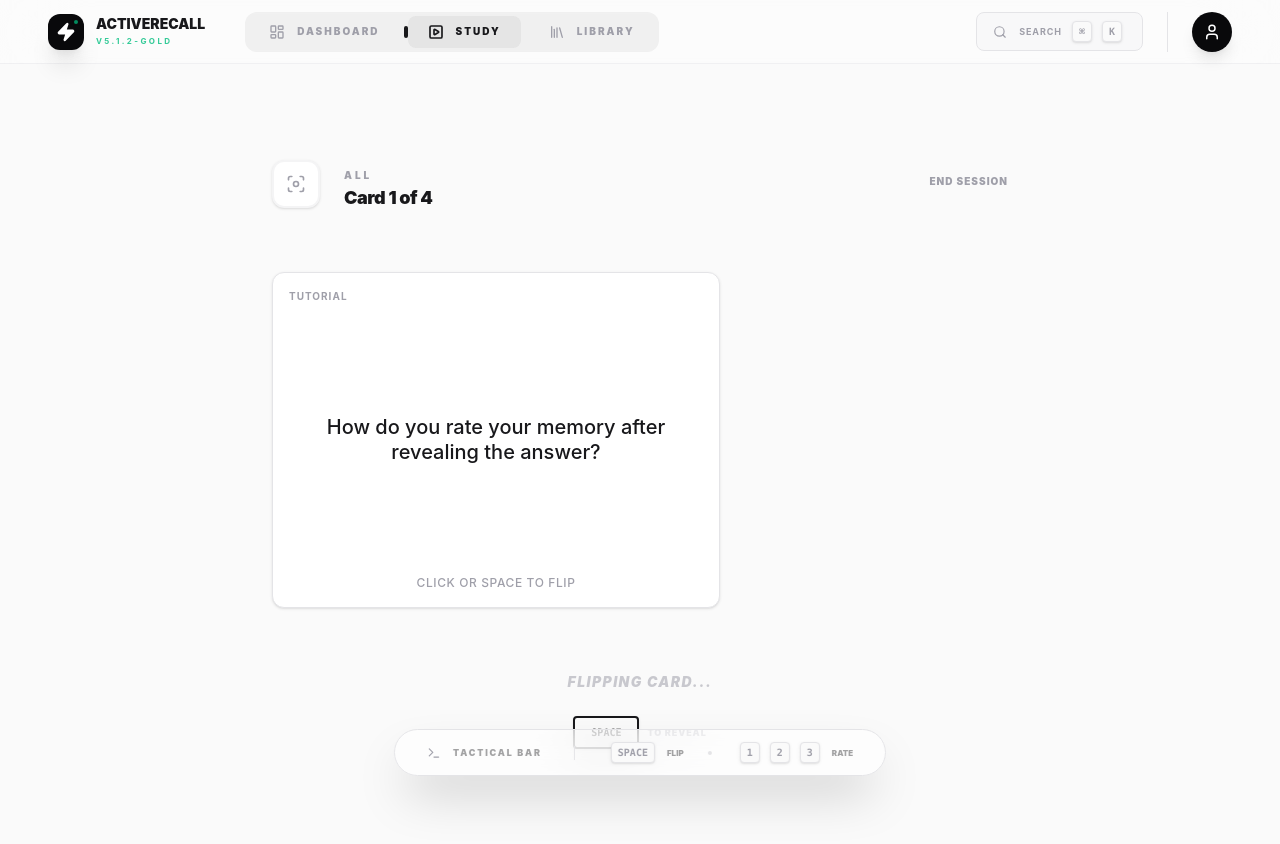
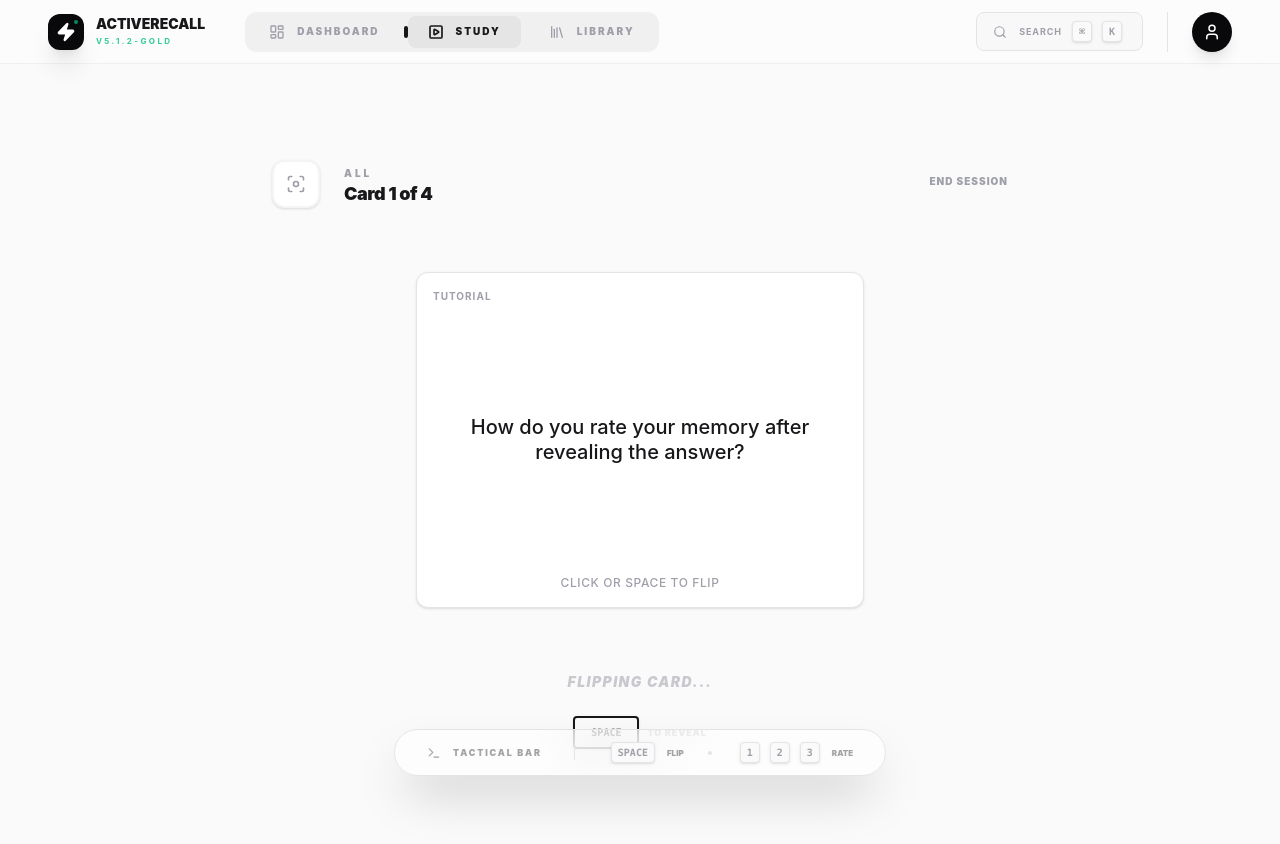
Before and after one commit to HermesEsp/ActiveRecall, a React (Vite) app: page /study in a window 1280 px wide. Both pictures are taken after a click on the button 640 px from the left and 456 px from the top of the page. Shown: the top 844 px of the page. Built offline with nearby package versions, Linux system fonts and the light colour scheme.

Commit message:
feat: introduce practice mode to study sessions to allow card review without affecting SRS mastery statistics

```diff
--- a/src/application/store/useMasteryStore.ts
+++ b/src/application/store/useMasteryStore.ts
@@ -29,7 +29,7 @@ interface MasteryState {
   addCard: (front: string, back: string, category: string, type?: FlashcardType) => void;
   updateCard: (id: string, front: string, back: string, category: string, type?: FlashcardType) => void;
   deleteCard: (id: string) => void;
-  updateMastery: (cardId: string, grade: ReviewGrade) => void;
+  updateMastery: (cardId: string, grade: ReviewGrade, isPractice?: boolean) => void;
   getStudyCards: (category?: string, forceAll?: boolean) => Flashcard[];
   getCategories: () => string[];
   migrateAll: () => void;
@@ -82,7 +82,9 @@ export const useMasteryStore = create<MasteryState>()(
           cards: state.cards.filter((card) => card.id !== id),
         }));
       },
-      updateMastery: (cardId, grade) => {
+      updateMastery: (cardId, grade, isPractice = false) => {
+        if (isPractice) return; // Reviews do not affect SRS stats or daily history
+
         const now = new Date();
         const todayStr = now.toISOString().split('T')[0];
 
--- a/src/application/store/useStudySessionStore.ts
+++ b/src/application/store/useStudySessionStore.ts
@@ -5,6 +5,7 @@ import { ReviewGrade } from '../../domain/services/SRSEngine';
 
 export interface StudySessionState {
   isActive: boolean;
+  isPractice: boolean;
   queue: string[]; // IDs of cards
   results: Record<string, ReviewGrade>;
   currentIndex: number;
@@ -12,7 +13,7 @@ export interface StudySessionState {
   startTime: number | null;
 
   // Actions
-  startSession: (cards: Flashcard[], category: string) => void;
+  startSession: (cards: Flashcard[], category: string, isPractice?: boolean) => void;
   evaluateCard: (cardId: string, grade: ReviewGrade) => void;
   endSession: () => void;
   getCurrentCardId: () => string | null;
@@ -21,16 +22,18 @@ export interface StudySessionState {
 
 export const useStudySessionStore = create<StudySessionState>()((set, get) => ({
   isActive: false,
+  isPractice: false,
   queue: [],
   results: {},
   currentIndex: 0,
   category: 'All',
   startTime: null,
 
-  startSession: (cards, category) => {
+  startSession: (cards, category, isPractice = false) => {
     const shuffledIds = shuffle(cards.map(c => c.id));
     set({
       isActive: true,
+      isPractice,
       queue: shuffledIds,
       results: {},
       currentIndex: 0,
--- a/src/presentation/components/Card.tsx
+++ b/src/presentation/components/Card.tsx
@@ -65,7 +65,7 @@ export const Card: React.FC<CardProps> = ({ card, isFlipped, onFlip, onFlipCompl
 
   return (
     <div
-      className="relative w-full max-w-md aspect-[3/4] md:aspect-[4/3] perspective-1000 cursor-pointer group"
+      className="relative w-full max-w-md mx-auto aspect-[3/4] md:aspect-[4/3] perspective-1000 cursor-pointer group"
       onClick={onFlip}
     >
       <motion.div
--- a/src/presentation/pages/StudyPage.tsx
+++ b/src/presentation/pages/StudyPage.tsx
@@ -48,15 +48,17 @@ export const StudyPage: React.FC = () => {
   const startReview = (category: string = 'All') => {
     // Try to get due cards first
     let studyCards = getStudyCards(category);
+    let isPracticeSession = false;
 
     // If no cards are due, include all cards for practice
     if (studyCards.length === 0) {
       studyCards = getStudyCards(category, true);
+      isPracticeSession = true;
     }
 
     if (studyCards.length > 0) {
       setSelectedCategory(category);
-      startSession(studyCards, category);
+      startSession(studyCards, category, isPracticeSession);
       setIsFlipped(false);
     }
   };
@@ -64,7 +66,10 @@ export const StudyPage: React.FC = () => {
   const handleNext = (grade: ReviewGrade) => {
     if (pendingNext !== null) return;
     const currentCardId = queue[currentIndex];
-    updateMastery(currentCardId, grade);
+
+    const { isPractice } = useStudySessionStore.getState();
+    updateMastery(currentCardId, grade, isPractice);
+
     evaluateCard(currentCardId, grade);
     setIsFlipped(false);
   };
@@ -124,7 +129,7 @@ export const StudyPage: React.FC = () => {
                 className="p-10 border-2 border-zinc-100 dark:border-zinc-800 rounded-xl bg-white dark:bg-zinc-900 hover:border-zinc-900 dark:hover:border-zinc-100 hover:shadow-2xl transition-all text-left group relative overflow-hidden"
               >
                 <div className="relative z-10">
-                  <div className="flex justify-between items-start mb-10"><div className="w-12 h-12 bg-zinc-50 dark:bg-zinc-800 rounded-xl flex items-center justify-center group-hover:bg-zinc-900 dark:group-hover:bg-white group-hover:text-white dark:group-hover:text-zinc-900 transition-all shadow-inner"><BookOpen size={24} /></div>{cardsDue > 0 && <span className="bg-red-500 text-white text-[9px] font-black tracking-widest px-3 py-1.5 rounded-lg shadow-lg shadow-red-500/30">{cardsDue} {t.study.due}</span>}</div>
+                  <div className="flex justify-between items-start mb-10"><div className="w-12 h-12 bg-zinc-50 dark:bg-zinc-800 rounded-xl flex items-center justify-center group-hover:bg-zinc-900 dark:group-hover:bg-white group-hover:text-white dark:group-hover:text-zinc-900 transition-all shadow-inner"><BookOpen size={24} /></div>{cardsDue > 0 ? <span className="bg-red-500 text-white text-[9px] font-black tracking-widest px-3 py-1.5 rounded-lg shadow-lg shadow-red-500/30">{cardsDue} {t.study.due}</span> : <span className="bg-zinc-100 dark:bg-zinc-800 text-zinc-400 text-[9px] font-black tracking-widest px-3 py-1.5 rounded-lg border border-zinc-200 dark:border-zinc-700">Practice</span>}</div>
                   <h3 className="text-2xl font-black text-zinc-900 dark:text-zinc-100 mb-2 tracking-tight">{cat}</h3>
                   <div className="flex items-center gap-2 text-zinc-400 group-hover:text-zinc-900 dark:group-hover:text-zinc-100 transition-colors"><span className="text-[10px] font-bold uppercase tracking-[0.2em]">{t.study.start}</span><Play size={12} fill="currentColor" /></div>
                 </div>
@@ -166,7 +171,22 @@ export const StudyPage: React.FC = () => {
   return (
     <div className="max-w-3xl mx-auto px-4 py-8 md:py-16 animate-in fade-in duration-500">
       <div className="flex items-center justify-between mb-16">
-        <div className="flex items-center gap-6"><div className="w-12 h-12 bg-white dark:bg-zinc-900 border-2 border-zinc-100 dark:border-zinc-800 rounded-xl flex items-center justify-center shadow-sm"><Focus className="text-zinc-400" size={20} /></div><div><span className="text-[10px] font-black uppercase tracking-[0.3em] text-zinc-400">{selectedCategory}</span><h4 className="text-lg font-black tracking-tight leading-none pt-1">{t.study.cardOf.replace('{current}', (currentIndex + 1).toString()).replace('{total}', queue.length.toString())}</h4></div></div>
+        <div className="flex items-center gap-6">
+          <div className="w-12 h-12 bg-white dark:bg-zinc-900 border-2 border-zinc-100 dark:border-zinc-800 rounded-xl flex items-center justify-center shadow-sm">
+            <Focus className="text-zinc-400" size={20} />
+          </div>
+          <div>
+            <div className="flex items-center gap-2">
+              <span className="text-[10px] font-black uppercase tracking-[0.3em] text-zinc-400">{selectedCategory}</span>
+              {useStudySessionStore.getState().isPractice && (
+                <span className="text-[8px] font-black uppercase tracking-widest bg-zinc-100 dark:bg-zinc-800 text-zinc-500 px-2 py-0.5 rounded border border-zinc-200 dark:border-zinc-700">Practice Mode</span>
+              )}
+            </div>
+            <h4 className="text-lg font-black tracking-tight leading-none pt-1">
+              {t.study.cardOf.replace('{current}', (currentIndex + 1).toString()).replace('{total}', queue.length.toString())}
+            </h4>
+          </div>
+        </div>
         <button onClick={endSession} className="text-[10px] font-black uppercase tracking-widest text-zinc-400 hover:text-red-500 transition-colors border-b-2 border-transparent hover:border-red-500/20 pb-1">{t.study.exit}</button>
       </div>
 
@@ -187,7 +207,7 @@ export const StudyPage: React.FC = () => {
                </div>
             </motion.div>
           ) : (
-            <motion.div initial={{ opacity: 0, y: 10 }} animate={{ opacity: 1, y: 0 }} exit={{ opacity: 0, y: -10 }} className="flex gap-4 md:gap-6 w-full max-w-xl">
+            <motion.div initial={{ opacity: 0, y: 10 }} animate={{ opacity: 1, y: 0 }} exit={{ opacity: 0, y: -10 }} className="flex gap-4 md:gap-6 w-full max-w-xl mx-auto">
               <button onClick={() => handleNext(0)} className="flex-1 group flex flex-col items-center justify-center py-6 bg-white dark:bg-zinc-900 border-2 border-zinc-100 dark:border-zinc-800 rounded-xl hover:border-red-500 hover:shadow-2xl hover:shadow-red-500/20 transition-all relative">
                 <X size={24} className="text-zinc-300 group-hover:text-red-500 transition-colors mb-4" />
                 <span className="text-[10px] font-black uppercase tracking-widest group-hover:text-red-600 mb-4">{t.study.forgot}</span>
```
